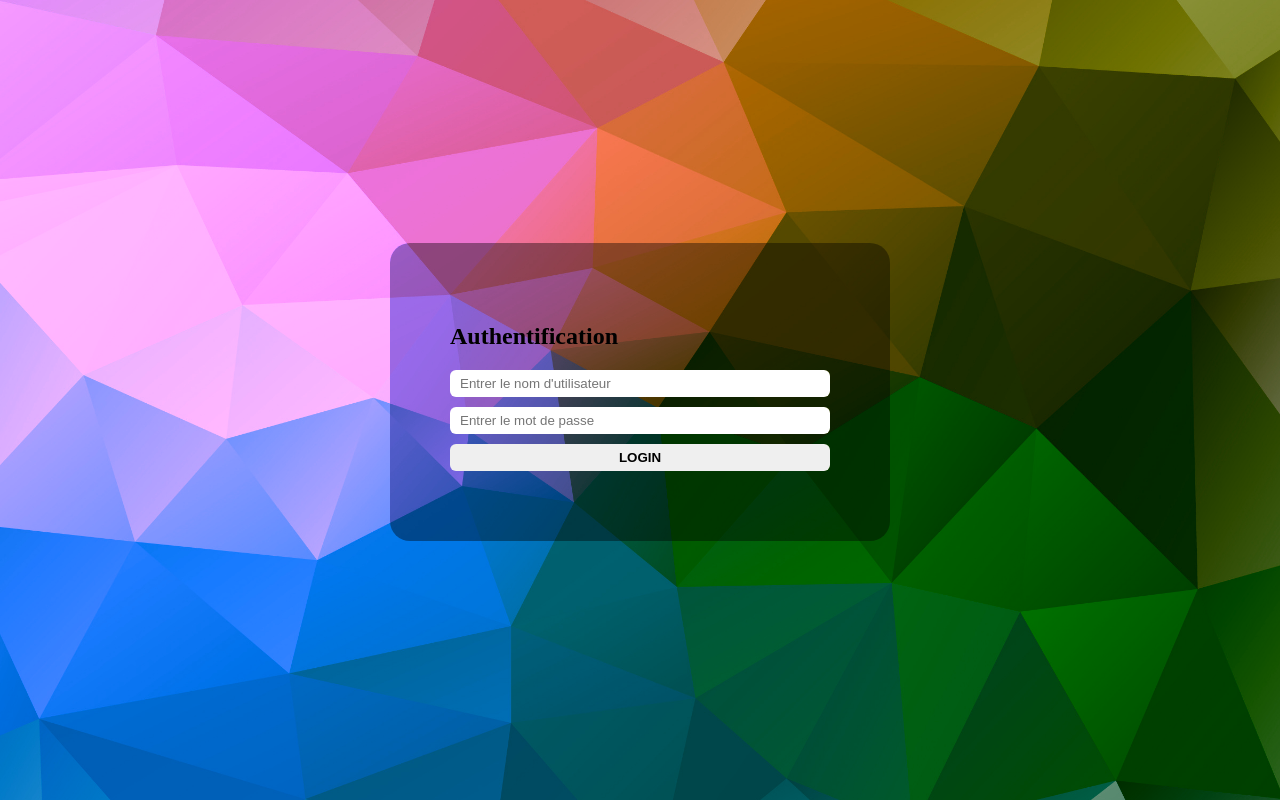
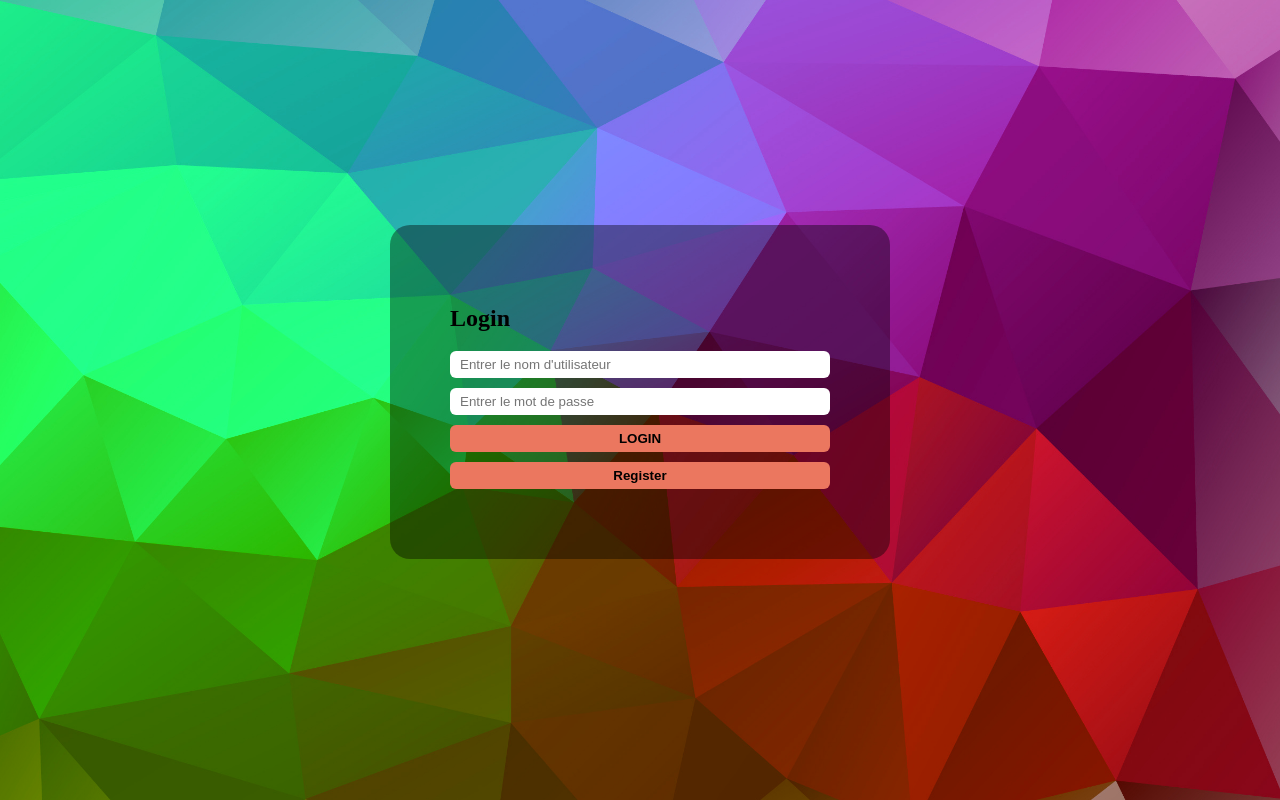
Before and after one commit to Adrienraynaudd/HabitEnforcer, a PHP site: page /HabitEnforcer/loginhtml.php in a window 1280 px wide. Run offline with PHP 8.4, Linux system fonts and the light colour scheme.

Commit message:
css login et register

```diff
--- a/loginhtml.php
+++ b/loginhtml.php
@@ -8,11 +8,12 @@
  <body>
     <section>
 
-        <form name ="anim" action="login.php" method="POST">
-            <h1>Authentification</h1>
+        <form  action="login.php" method="POST">
+            <h1>Login</h1>
             <input type="text" placeholder="Entrer le nom d'utilisateur" name="username" required>
             <input type="password" placeholder="Entrer le mot de passe" name="password" required>
-            <input type="submit" id='submit' value='LOGIN' >
+            <input type="submit" id='submit' value='LOGIN' class="button" >
+            <input type="button" value="Register" onclick="window.location.href='registerhtml.php'" class="button">
             <?php
             if(isset($_GET['erreur'])){
                 $err = $_GET['erreur'];
--- a/style.css
+++ b/style.css
@@ -10,7 +10,7 @@ section{
     justify-content: center;
     align-items: center;
     animation-name: back;
-    animation-duration: 5s;
+    animation-duration: 25s;
     animation-iteration-count: infinite;
     animation-direction: linear;
 }
@@ -31,7 +31,8 @@ input{
     box-sizing: border-box;
     border-radius: 6px;
 }
-input[type="submit"]{
+.button {
+    background-color: #DA70D6;
   font-weight: bold;
   cursor: pointer;
 }
@@ -40,6 +41,6 @@ input[type="submit"]{
         filter:hue-rotate(0deg);
     }
     100%{
-        filter:hue-rotate(360deg);
+        filter:hue-rotate(1800deg);
     }
 }
```
Also changed, not shown: registerhtml.php (+6 -3 lines).
